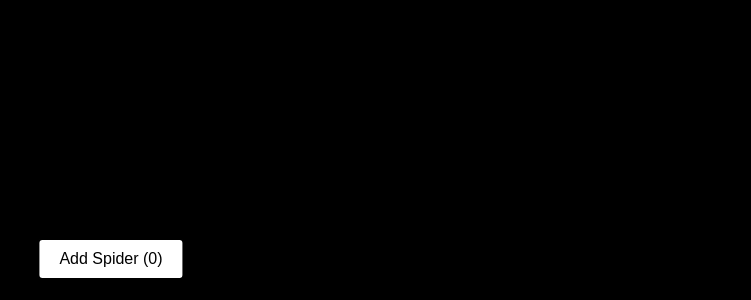
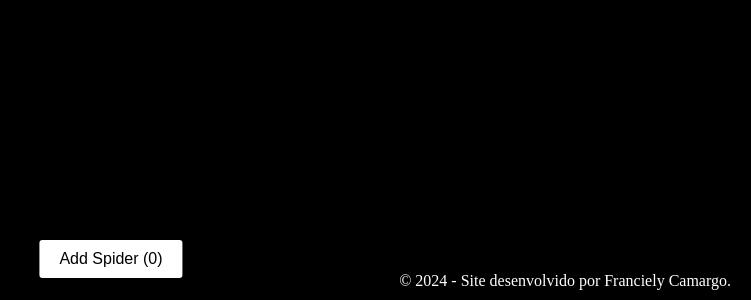
Before and after one commit to FranCamargo/-Spider-Chase-Animation, a plain HTML site: page index.html in a window 1280 px wide. Shown: the part 500-800 px from the top of the page, without its empty margins (529-1280 px from the left). Drawn offline with Linux system fonts and the light colour scheme.

Commit message:
footer added

```diff
--- a/index.html
+++ b/index.html
@@ -65,6 +65,24 @@
         #closePopup:hover {
             background-color: #000;
             color: #fff;
+        }
+        footer {
+            position: fixed;
+            /* Fixa no fim da página */
+            bottom: 0;
+            /* Alinha ao fundo */
+            right: 0;
+            /* Alinha à direita */
+            background-color: none;
+            /* Fundo transparente */
+            color: #ffffff;
+            /* Cor do texto */
+            padding: 10px 20px;
+            /* Espaçamento interno */
+            text-align: right;
+            /* Texto alinhado à direita */
+            width: 100%;
+            /* Largura total */
         }
     </style>
 </head>
@@ -201,5 +219,8 @@
 
         update();
     </script>
+    <footer>
+        &COPY; 2024 - Site desenvolvido por Franciely Camargo.
+    </footer>
 </body>
 </html>
```
